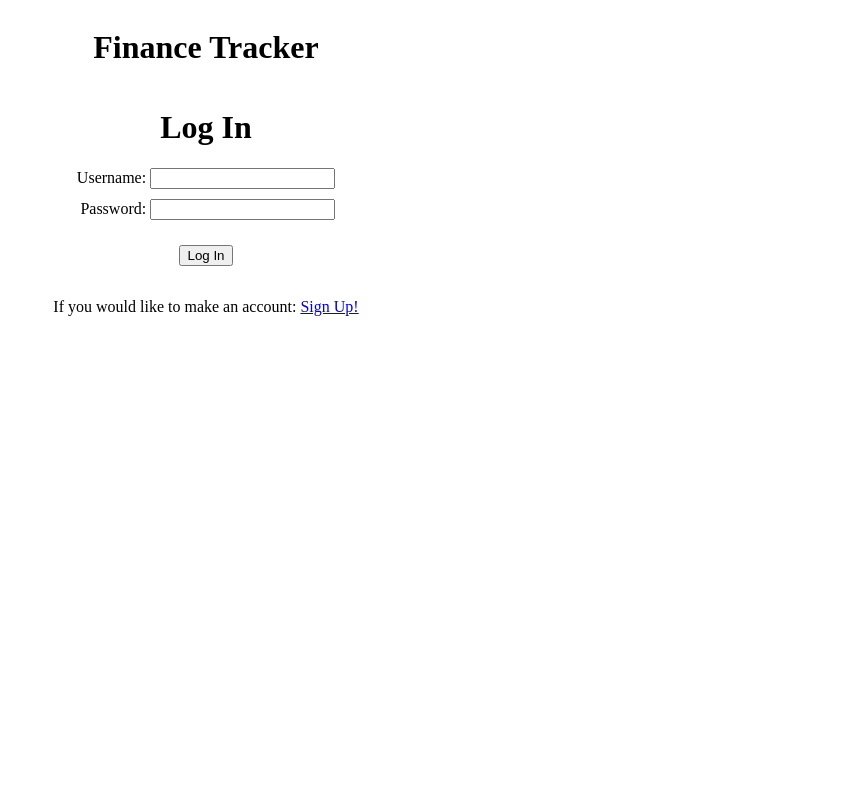
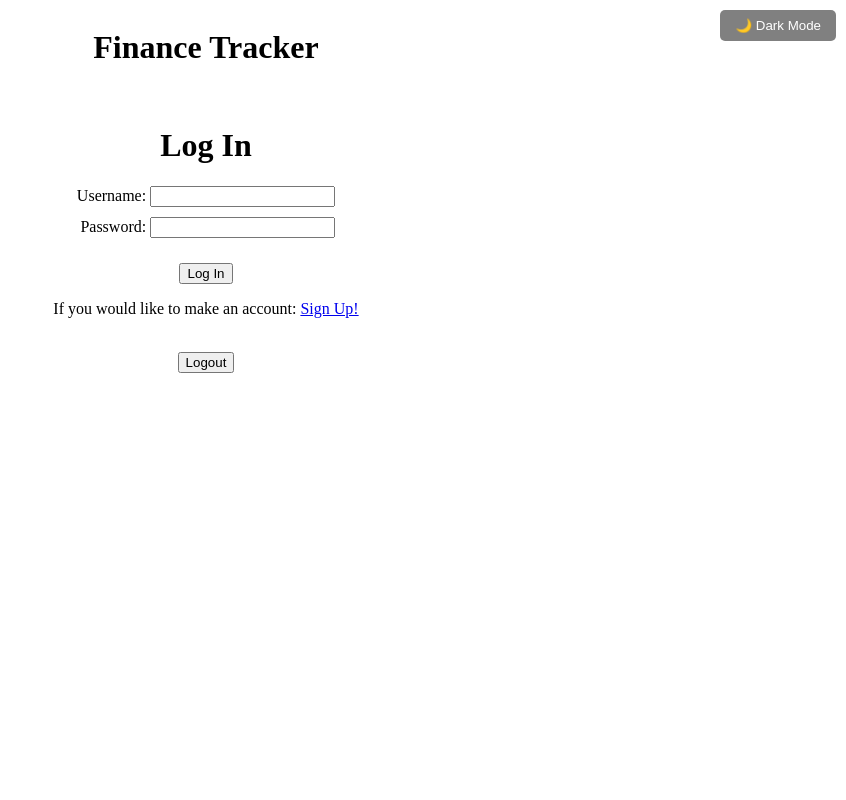
Before and after one commit to wsaronam/my-finance-app, a Django app: page /accounts/login/ in a window 1280 px wide. Shown: the whole page, without its empty margins (434-1280 px from the left). Run offline with Django 5.2, Linux system fonts and the light colour scheme.

Commit message:
updates
- added dark mode and light mode toggle options
- fixed login.html to extend base

```diff
--- a/finance/static/style.css
+++ b/finance/static/style.css
@@ -1,3 +1,29 @@
+/* light mode */
+body {
+    background-color: white;
+    color: black;
+}
+
+/* dark mode */
+body.dark-mode {
+    background-color: #121212;
+    color: white;
+}
+
+/* toggle dark mode button */
+.toggle-dark-mode {
+    position: fixed;
+    top: 10px;
+    right: 10px;
+    padding: 8px 15px;
+    background: gray;
+    color: white;
+    border: none;
+    cursor: pointer;
+    border-radius: 5px;
+}
+
+
 .main-div {
     display: flex;
     justify-content: center;
--- a/finance/templates/base.html
+++ b/finance/templates/base.html
@@ -10,6 +10,7 @@
 </head>
 <body>
     <main>
+        <button id="darkModeToggle" class="toggle-dark-mode">🌙 Dark Mode</button>
         <div class="main-div">
             <h1>Finance Tracker</h1>
             {% if user.is_authenticated %}
@@ -25,5 +26,34 @@
         </div>
     </main>
     <link rel="stylesheet" href="{% static 'style.css' %}">
+
+
+    <!-- script for dark mode toggle -->
+    <script>
+        document.addEventListener("DOMContentLoaded", function () {
+            const toggleButton = document.getElementById('darkModeToggle');
+            const body = document.body;
+
+            // check if dark mode was enabled previously
+            if (localStorage.getItem('darkMode') === 'enabled') {
+                body.classList.add('dark-mode');
+                toggleButton.textContent = "☀️ Light Mode";
+            }
+
+            toggleButton.addEventListener('click', function () {
+                body.classList.toggle('dark-mode');
+
+                // save mode in localStorage
+                if (body.classList.contains('dark-mode')) {
+                    localStorage.setItem('darkMode', 'enabled');
+                    toggleButton.textContent = "☀️ Light Mode";
+                }
+                else {
+                    localStorage.setItem('darkMode', 'disabled');
+                    toggleButton.textContent = "🌙 Dark Mode";
+                }
+            });
+        });
+    </script>
 </body>
 </html>
--- a/finance/templates/registration/login.html
+++ b/finance/templates/registration/login.html
@@ -1,11 +1,6 @@
-<head>
-    {% load static %}
-    <link rel="stylesheet" href="{% static 'style.css' %}">
-</head>
-
-
+{% extends 'base.html' %}
+{% block content %}
 <div class="login-page">
-    <h1>Finance Tracker</h1>
     <h1>Log In</h1>
     {% if messages %}
         <ul class="messages">
@@ -38,3 +33,4 @@
         <p class="error-message">Log-in information is incorrect. Please try again.</p>
     {% endif %}
 </div>
+{% endblock %}
--- a/finance/templates/registration/signup.html
+++ b/finance/templates/registration/signup.html
@@ -1,5 +1,4 @@
 {% extends 'base.html' %}
-
 {% block content %}
 <h1>Sign Up</h1>
 {% if form.errors %}
```
Also changed, not shown: db.sqlite3.
